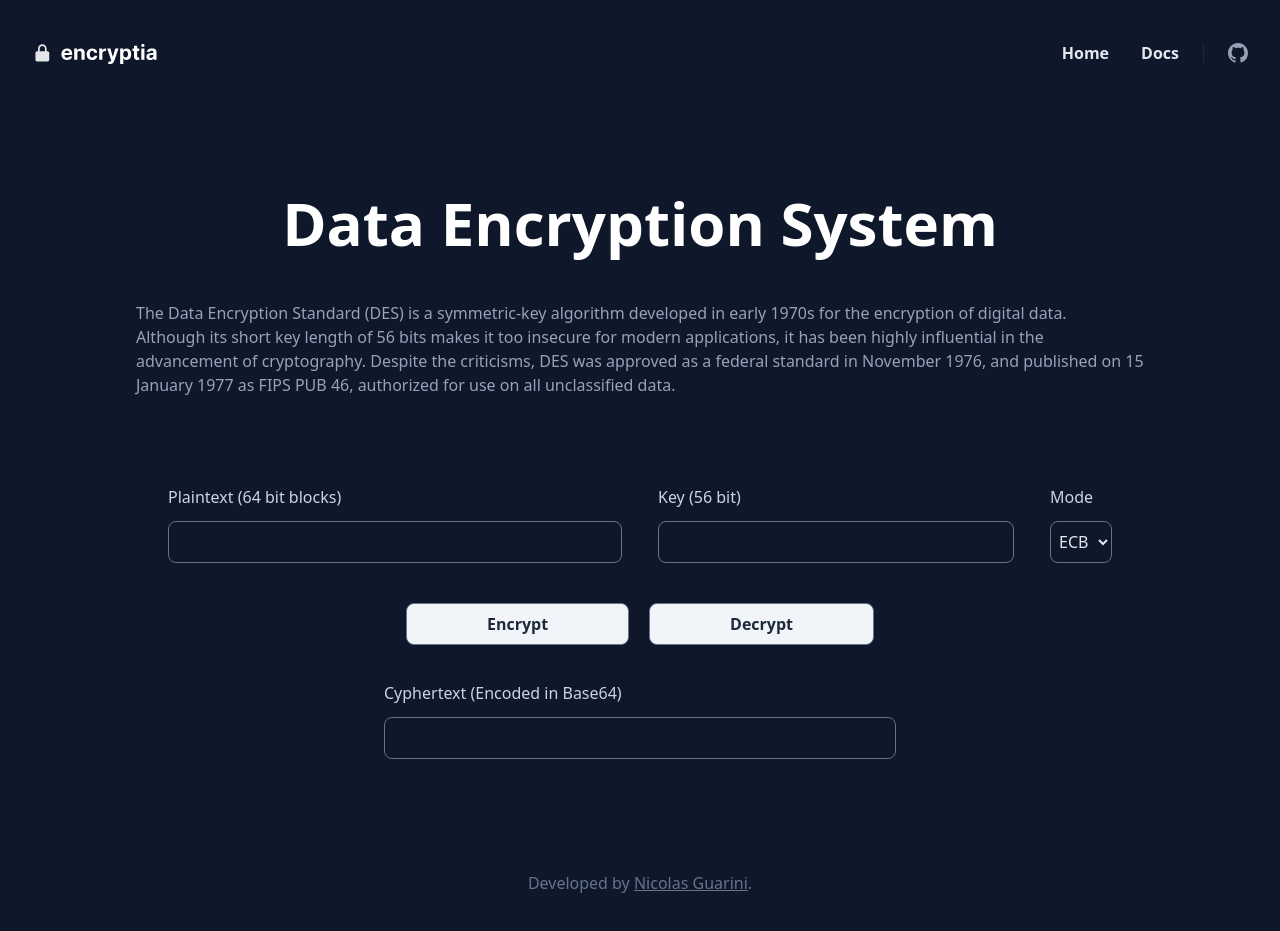
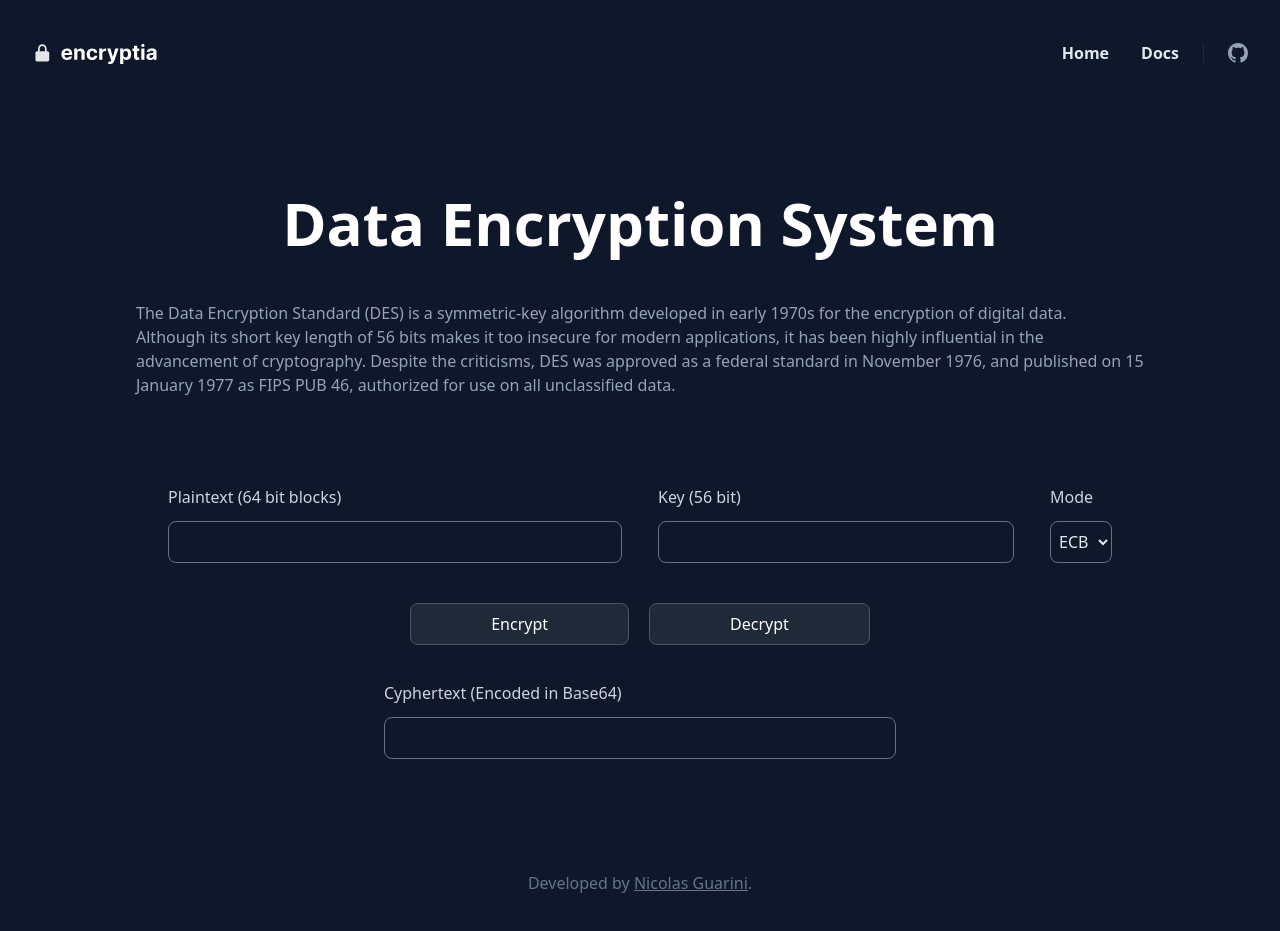
Before and after one commit to nicolasguarini/encryptia, a Next.js app: page /des in a window 1280 px wide. Built offline with nearby package versions, Linux system fonts and the light colour scheme.

Commit message:
Implement spinner loader to Encrypt/Decrypt buttons

```diff
--- a/components/ui/AlgorithmHeader.js
+++ b/components/ui/AlgorithmHeader.js
@@ -3,7 +3,7 @@
 function AlgorithmHeader(props) {
   return (
     <>
-        <div className='font-extrabold text-4xl sm:text-5xl lg:text-6xl text-center pt-32'>
+        <div className='font-extrabold text-4xl sm:text-5xl lg:text-6xl text-center pt-24 md:pt-32'>
             {props.name}
         </div>
 
--- /dev/null
+++ b/components/ui/Loader.js
@@ -0,0 +1,13 @@
+import React from 'react'
+
+export default function Loader() {
+  return (
+    <div>
+        <svg role="status" class="inline mr-2 w-12 h-5 text-gray-200 animate-spin dark:text-gray-600" viewBox="0 0 100 101" fill="none" xmlns="http://www.w3.org/2000/svg">
+            <path d="M100 50.5908C100 78.2051 77.6142 100.591 50 100.591C22.3858 100.591 0 78.2051 0 50.5908C0 22.9766 22.3858 0.59082 50 0.59082C77.6142 0.59082 100 22.9766 100 50.5908ZM9.08144 50.5908C9.08144 73.1895 27.4013 91.5094 50 91.5094C72.5987 91.5094 90.9186 73.1895 90.9186 50.5908C90.9186 27.9921 72.5987 9.67226 50 9.67226C27.4013 9.67226 9.08144 27.9921 9.08144 50.5908Z" fill="currentColor"/>
+            <path d="M93.9676 39.0409C96.393 38.4038 97.8624 35.9116 97.0079 33.5539C95.2932 28.8227 92.871 24.3692 89.8167 20.348C85.8452 15.1192 80.8826 10.7238 75.2124 7.41289C69.5422 4.10194 63.2754 1.94025 56.7698 1.05124C51.7666 0.367541 46.6976 0.446843 41.7345 1.27873C39.2613 1.69328 37.813 4.19778 38.4501 6.62326C39.0873 9.04874 41.5694 10.4717 44.0505 10.1071C47.8511 9.54855 51.7191 9.52689 55.5402 10.0491C60.8642 10.7766 65.9928 12.5457 70.6331 15.2552C75.2735 17.9648 79.3347 21.5619 82.5849 25.841C84.9175 28.9121 86.7997 32.2913 88.1811 35.8758C89.083 38.2158 91.5421 39.6781 93.9676 39.0409Z" fill="#1C64F2"/>
+        </svg>
+        <span class="sr-only">Loading...</span>
+    </div>
+  )
+}
--- a/pages/des/index.js
+++ b/pages/des/index.js
@@ -2,18 +2,22 @@
 import React, { useState } from 'react'
 import Layout from '../../components/layout/Layout'
 import AlgorithmHeader from '../../components/ui/AlgorithmHeader'
+import Loader from '../../components/ui/Loader'
 
 export default function DES() {
-  const modes = ['ECB', 'CBC', 'CFB', 'OFB', 'CTR', 'PIP']
+  const modes = ['ECB', 'CBC', 'CFB', 'OFB', 'CTR']
 
   const [ciphertext, setCiphertext] = useState('')
   const [plaintext, setPlaintext] = useState('')
   const [key, setKey] = useState('')
   const [mode, setMode] = useState('ECB')
   const [IV, setIV] = useState('')
+  const [encryptBtnContent, setEncryptBtnContent] = useState('Encrypt')
+  const [decryptBtnContent, setDecryptBtnContent] = useState('Decrypt')
 
   const handleEncryptBtnClick = async (event) => {
     event.preventDefault()
+    setEncryptBtnContent(<Loader />)
 
     let requestString = `plaintext=${plaintext}&key=${key}&mode=${mode}`
     if(mode != 'ECB') requestString += `&iv=${IV}`
@@ -30,14 +34,19 @@
         console.log(data.message)
       }
     }catch(error){
-      console.log(error) //TODO: display error
+      console.log(error)
     }
+
+    setEncryptBtnContent('Encrypt')
   }
 
   const handleDecryptBtnClick = async (event) => {
     event.preventDefault()
+    setDecryptBtnContent(<Loader />)
 
-    console.log("decrypt clicked")
+    console.log("decrypt clicked") //TODO: implement decrypt function
+
+    setDecryptBtnContent('Decrypt')
   }
 
   const handleCiphertextChange = (event) => setCiphertext(event.target.value)
@@ -114,16 +123,16 @@
           <div className='block text-center'>
             <button
               onClick={handleEncryptBtnClick}
-              className='block md:inline border border-solid border-slate-500 rounded-lg bg-slate-100 text-slate-800 px-20 py-2 mt-10 md:mt-0 font-bold m-auto'
+              className='block md:inline border border-solid border-gray-600 rounded-lg bg-gray-800 hover:text-white hover:bg-gray-700 px-20 py-2 mt-10 md:mt-0 font-medium m-auto'
             >
-              Encrypt
+              {encryptBtnContent}
             </button>
 
             <button
               onClick={handleDecryptBtnClick}
-              className='block md:inline md:ml-5 border border-solid border-slate-500 rounded-lg bg-slate-100 text-slate-800 px-20 py-2 mt-10 md:mt-0 font-bold m-auto'
+              className='block md:inline md:ml-5 border border-solid border-gray-600 rounded-lg bg-gray-800 hover:text-white hover:bg-gray-700 px-20 py-2 mt-10 md:mt-0 font-medium m-auto'
             >
-              Decrypt
+              {decryptBtnContent}
             </button>
           </div>
 
```
